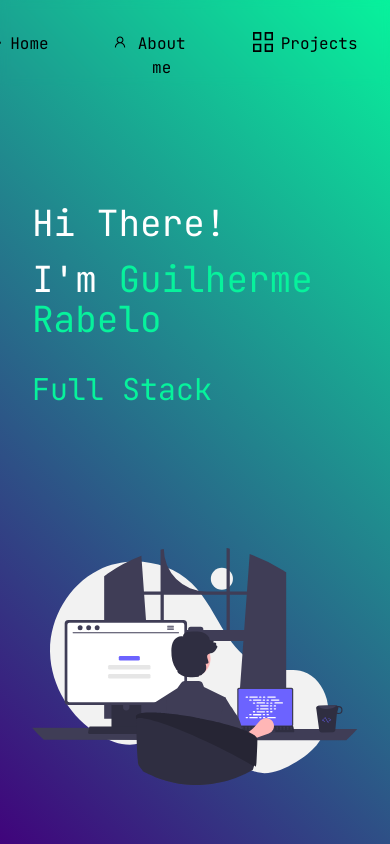
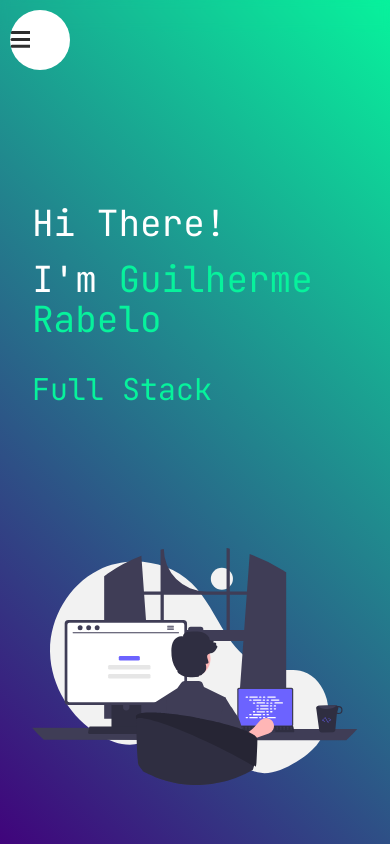
Before and after one commit to guirab/portfolio, a Next.js app: page / in a window 390 px wide. Built offline with nearby package versions, Linux system fonts and the light colour scheme.

Commit message:
feat: init navbar mobile

```diff
--- a/components/cardSkills.tsx
+++ b/components/cardSkills.tsx
@@ -11,7 +11,6 @@ export const CardSkills = ({
   title: string;
   className?: string;
 }) => {
-  useEffect(() => {
   const tiltEffectSettings = {
     max: 25,
     perspective: 1000,
@@ -19,16 +18,6 @@ export const CardSkills = ({
     speed: 500,
     easing: "cubic-bezier(.03,.98,.52,.99)",
   };
-
-    const card = document.querySelectorAll(".card") as any;
-
-    card.forEach((card: any) => {
-      card.addEventListener("mouseenter", () => cardMouseEnter(card));
-      card.addEventListener("mousemove", (event: any) =>
-        cardMouseMove(event, card)
-      );
-      card.addEventListener("mouseleave", () => cardMouseLeave(card));
-    });
 
   function cardMouseEnter(card: any) {
     setTransition(card);
@@ -76,7 +65,19 @@ export const CardSkills = ({
       card.style.transition = "";
     }, tiltEffectSettings.speed);
   }
+
+  useEffect(() => {
+    const card = document.querySelectorAll(".card") as any;
+
+    card.forEach((card: any) => {
+      card.addEventListener("mouseenter", () => cardMouseEnter(card));
+      card.addEventListener("mousemove", (event: any) =>
+        cardMouseMove(event, card)
+      );
+      card.addEventListener("mouseleave", () => cardMouseLeave(card));
+    });
   }, []);
+
   return (
     <div className={twMerge("card w-1/3 medium:w-full rounded-3xl", className)}>
       <div className="px-8 py-4 w-full h-80">
--- a/components/header.tsx
+++ b/components/header.tsx
@@ -1,12 +1,54 @@
+"use client";
+
 import Link from "next/link";
 import { AiOutlineHome, AiOutlineUser } from "react-icons/ai";
 import { GrProjects } from "react-icons/gr";
+import { MenuToggle } from "./menuToggle";
+import { useCycle, motion } from "framer-motion";
+import { useEffect, useLayoutEffect, useRef, useState } from "react";
+import { useDimensions } from "@/hooks";
 
 export const Header = () => {
+  const [isOpen, toggleOpen] = useCycle(false, true);
+  const containerRef = useRef<any>();
+  const [height, setHeight] = useState(0);
+  const { width } = useDimensions();
+
+  const sidebar = {
+    open: {
+      clipPath: `circle(${width}px at 40px 40px)`,
+      transition: {
+        when: "beforeChildren",
+        duration: 0.5,
+      },
+    },
+    closed: {
+      clipPath: "circle(30px at 40px 40px)",
+      transition: {
+        delay: 0.1,
+        type: "spring",
+        stiffness: 400,
+        damping: 40,
+      },
+    },
+  };
+
+  useEffect(() => {
+    if (containerRef.current) setHeight(containerRef.current.offsetHeight);
+  }, [containerRef]);
+
   return (
-    <header className="w-full pt-8 fixed backdrop-blur-sm z-50">
-      <div className="flex w-11/12 text-center justify-end gap-16">
-        <Link href="#home">
+    <motion.header
+      initial={false}
+      animate={isOpen ? "open" : "closed"}
+      className={width < 965 ? "w-full pt-8 fixed backdrop-blur-sm z-50" : ""}
+    >
+      <motion.div
+        className="absolute top-0 right-0 bottom-0 w-full h-20 bg-white"
+        variants={sidebar}
+      >
+        {/* <div className="flex w-11/12 text-center justify-end gap-16 "> */}
+        {/* <Link href="#home">
           <button className="w-fit group overflow-hidden items-end">
             <span className="flex flex-row gap-2">
               <AiOutlineHome className="h-5 w-5" />
@@ -32,8 +74,10 @@ export const Header = () => {
             </span>
             <div className="rounded-md h-1.5 bg-header group-hover:translate-x-0 w-full -translate-x-28 transition duration-300" />
           </button>
-        </Link>
-      </div>
-    </header>
+        </Link> */}
+        <MenuToggle toggle={() => toggleOpen()} />
+        {/* </div> */}
+      </motion.div>
+    </motion.header>
   );
 };
--- /dev/null
+++ b/components/menuToggle.tsx
@@ -0,0 +1,43 @@
+"use client";
+
+import { motion } from "framer-motion";
+
+const Path = (props: any) => (
+  <motion.path
+    fill="transparent"
+    strokeWidth="3"
+    stroke="hsl(0, 0%, 18%)"
+    strokeLinecap="round"
+    {...props}
+  />
+);
+
+export const MenuToggle = ({ toggle }: { toggle?: any }) => (
+  <button
+    onClick={toggle}
+    className="flex justify-center items-center cursor-pointer outline-none border-none mt-5 z-50 w-[40px] h-[40px] rounded-half bg-transparent"
+  >
+    <svg width="20" height="20" viewBox="0 0 20 20">
+      <Path
+        variants={{
+          closed: { d: "M 2 2.5 L 20 2.5" },
+          open: { d: "M 3 16.5 L 17 2.5" },
+        }}
+      />
+      <Path
+        d="M 2 9.423 L 20 9.423"
+        variants={{
+          closed: { opacity: 1 },
+          open: { opacity: 0 },
+        }}
+        transition={{ duration: 0.1 }}
+      />
+      <Path
+        variants={{
+          closed: { d: "M 2 16.346 L 20 16.346" },
+          open: { d: "M 3 2.5 L 17 16.346" },
+        }}
+      />
+    </svg>
+  </button>
+);
--- /dev/null
+++ b/hooks/index.ts
@@ -0,0 +1 @@
+export * from './use-dimensions'
--- /dev/null
+++ b/hooks/use-dimensions.ts
@@ -0,0 +1,17 @@
+import { useLayoutEffect, useState } from "react";
+
+export const useDimensions = () => {
+  const [dimensions, setDimensions] = useState({width: 0, height: 0})
+
+  const updateDimensions = () => {
+    setDimensions({width: window.innerWidth, height: window.innerHeight})
+  };
+
+  useLayoutEffect(() => {
+    window.addEventListener("resize", updateDimensions);
+    updateDimensions();
+    return () => window.removeEventListener("resize", updateDimensions);
+  }, []);
+
+  return dimensions
+};
```
Lines whose indentation alone changed are shown as unchanged.
